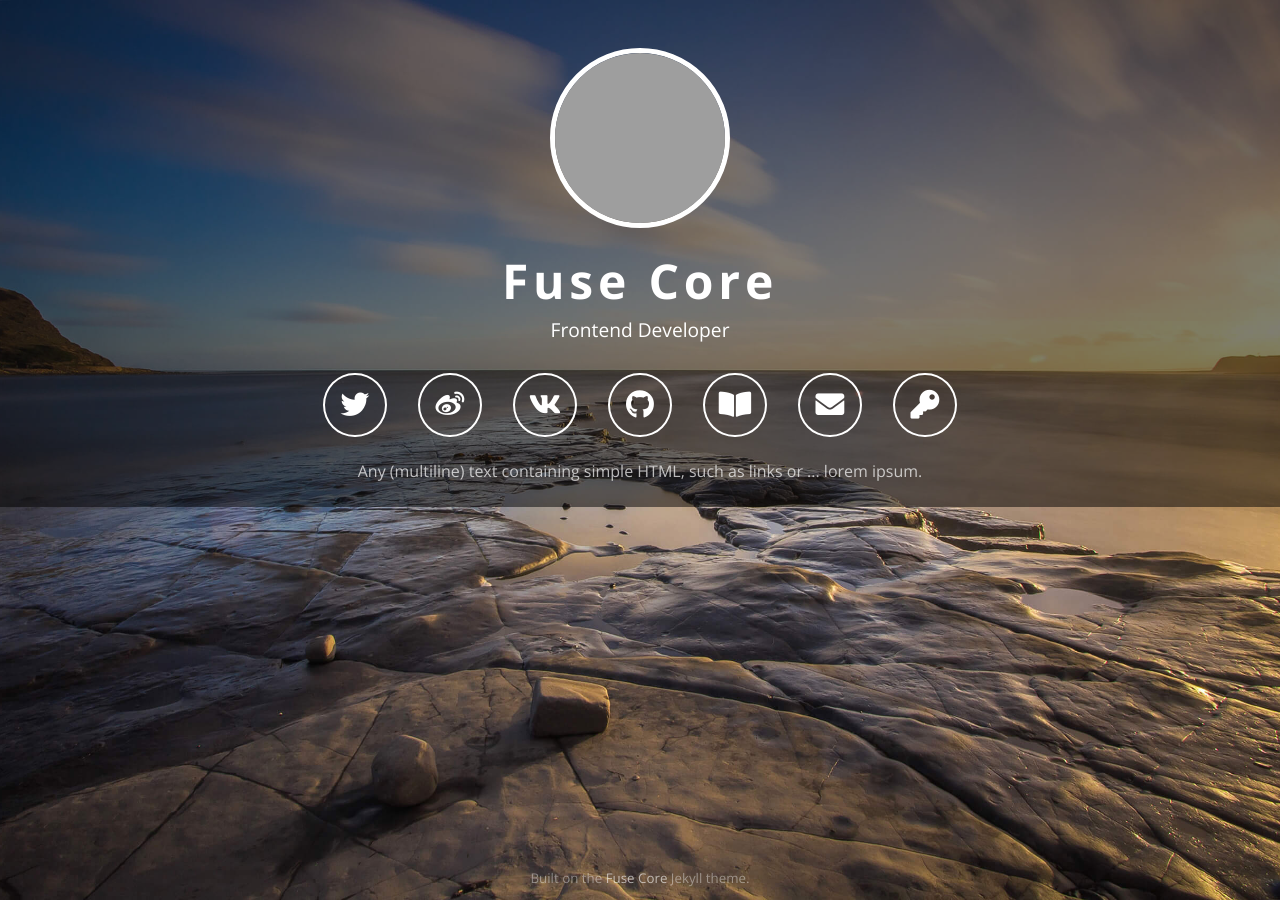
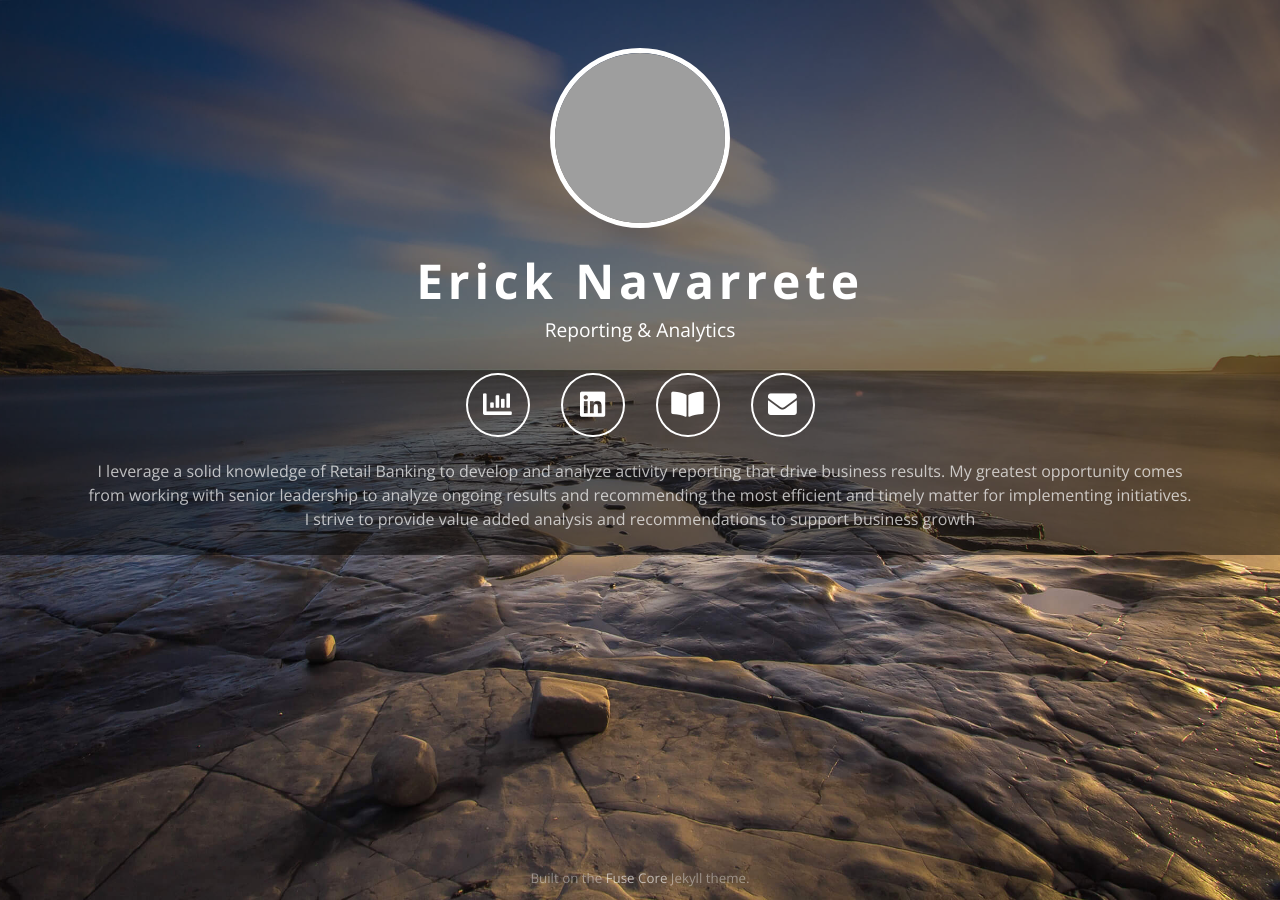
Before and after one commit to Erick-Navarrete/EN-Website, a Jekyll site: the page built from index.html, in a window 1280 px wide. Built offline with Jekyll 4.4.1, drawn with Linux system fonts in a browser that asks for light colours; comment, search, counter and statistics services are not loaded; part of the change alters nothing that is shown; grey boxes are pictures that could not be loaded.

Commit message:
Update _config.yml

```diff
--- a/_config.yml
+++ b/_config.yml
@@ -12,9 +12,9 @@ sass:
 # When modifying this file, take care to preserve the indentation. This is YAML ...
 
 # Main Headline, name required, subtitle optional
-name: Fuse Core
+name: Erick Navarrete
 #subtitle:
-subtitle: Frontend Developer
+subtitle: Reporting & Analytics
 
 # Title attribute of HTML Page, uses 'name' from above if empty
 title:
@@ -23,18 +23,18 @@ title:
 # 'description' and 'keywords' simply set the corresponding meta tags,
 # 'crawl' is the 'Robots' tag http://www.robotstxt.org/meta.html
 robots:
-    description: One line of text describing the content of the page in less than 140 characters.
-    keywords: foo, bar, baz
+    description: Bio page of Erick Navarrete.
+    keywords: Erick, Navarrete, EN
     crawl: index,follow
 
 # website address when deployed, also given as canonical link
-url: https://tsjensen.github.io/fuse-core/
+url: https://Erick-Navarrete.github.io/bio/
 
 # The 'baseurl' is prepended to all website-internal links.
 # 'baseurl' will often be '', but for a project page on gh-pages, it needs to be the project name.
 # If not empty, be careful to keep the leading slash, and don't add a slash at the end.
 #baseurl: ''
-baseurl: '/fuse-core'
+baseurl: '/bio'
 
 # Enable Google Analytics. Leave empty (just "ga:" with subitems commented out) to disable.
 # In order to comply with EU cookie law, enable 'cookieconsent' to show a little popup asking users to acknowledge the GA cookies.
@@ -52,7 +52,7 @@ ga:
 # Leave empty (just "plausible:" with subitems commented out) to disable.
 #plausible:
 plausible:
-    domain: 'tsjensen.github.io'
+    domain: ''
 
 
 # A picture of you, square(!), at least 180x180 pixels, more is better. Recommended file size < 100 KB.
@@ -66,36 +66,21 @@ avatar: "https://avatars0.githubusercontent.com/u/8897534"
 # All the social media and other sites that we want to link to. The 'show' flag determines if the link is shown.
 # The order of this list controls the order of the links on the page. Feel free to add.
 links:
-  - xing:
-      name: Xing
-      show: false
-      href: https://www.xing.com/profile/YOUR_XING_USERNAME/
-      icon: fab fa-xing
+  - Tableau:
+      name: Tableau
+      show: true
+      href: https://public.tableau.com/profile/erick.navarrete#!/
+      icon: fas fa-chart-bar
   - linkedin:
       name: LinkedIn
-      show: false
-      href: https://linkedin.com/in/YOUR_LINKEDIN_USERNAME/
+      show: true
+      href: https://linkedin.com/in/erick-nav/
       icon: fab fa-linkedin
   - googleplus:
       name: Google+
       show: false
       href: https://plus.google.com/+YOUR_GOOGLEPLUS_USERNAME
       icon: fab fa-google-plus
-  - twitter:
-      name: Twitter
-      show: true
-      href: https://twitter.com/YOUR_TWITTER_USERNAME
-      icon: fab fa-twitter
-  - weibo:
-      name: 微博
-      show: true
-      href: https://weibo.com/YOUR_WEIBO_USERNAME
-      icon: fab fa-weibo
-  - vine:
-      name: Vine
-      show: false
-      href: https://vine.co/YOUR_VINE_USERNAME
-      icon: fab fa-vine
   - facebook:
       name: Facebook
       show: false
@@ -103,7 +88,7 @@ links:
       icon: fab fa-facebook
   - vkontakte:
       name: ВКонтакте
-      show: true
+      show: false
       href: https://vk.com/YOUR_VK_USERNAME
       icon: fab fa-vk
   - instagram:
@@ -133,7 +118,7 @@ links:
       icon: fab fa-lastfm
   - github:
       name: GitHub
-      show: true
+      show: false
       href: https://github.com/tsjensen
       icon: fab fa-github
   - codepen:
@@ -169,11 +154,11 @@ links:
   - email:
       name: Email
       show: true
-      href: mailto:jonathan.doe@host.domain
+      href: mailto:Navarrete.Erick@outlook.com
       icon: fas fa-envelope
   - publickey:
       name: PGP Key
-      show: true
+      show: false
       href: https://pastebin.com/raw/YOUR_PUBLIC_KEY
       icon: fas fa-key
 
@@ -181,7 +166,8 @@ links:
 # Extra HTML which will be displayed below the links. Keep it short. Leave empty to disable.
 #extra_html:
 extra_html: >
-    Any (multiline) text containing simple HTML,
-    such as links or ... lorem ipsum.
+    I leverage a solid knowledge of Retail Banking to develop and analyze activity reporting that drive business results.
+    My greatest opportunity comes from working with senior leadership to analyze ongoing results and recommending the most efficient and timely matter for implementing initiatives.
+    I strive to provide value added analysis and recommendations to support business growth
 
 #EOF
```
